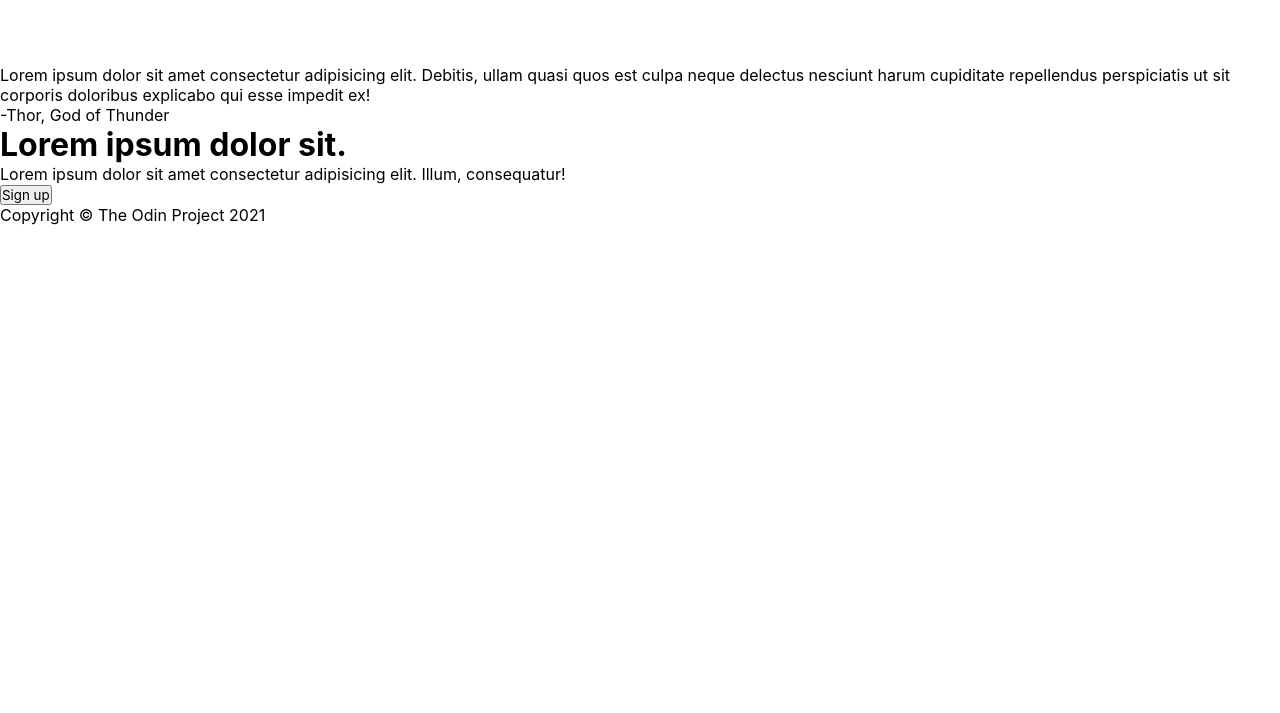
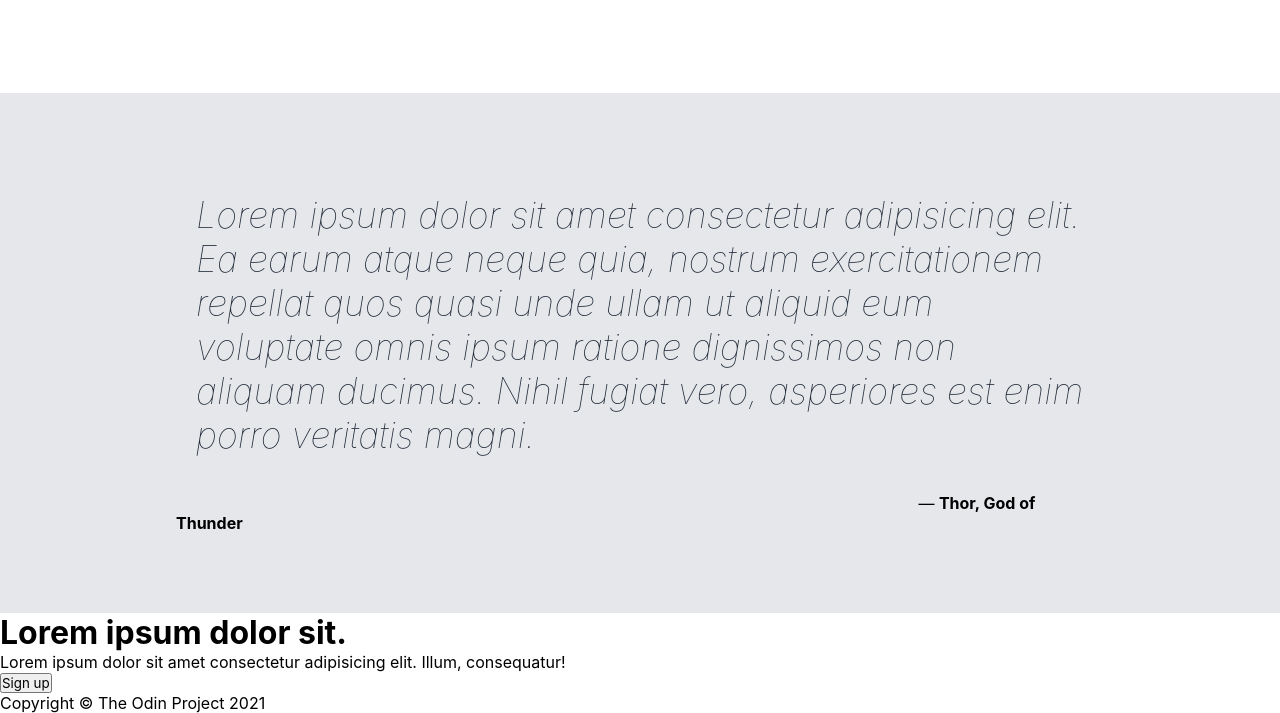
Before and after one commit to nanicoderrepo/landing-page, a plain HTML site: page index.html in a window 1280 px wide. Shown: the part 940-1653 px from the top of the page. Before the commit the page ends 1165 px from the top, so only its background shows below. Drawn offline with Linux system fonts and the light colour scheme.

Commit message:
update style for quote section

```diff
--- a/index.html
+++ b/index.html
@@ -68,9 +68,14 @@
                 </div>
             </div>
         </div>
-        <div class="quote">
-            <p>Lorem ipsum dolor sit amet consectetur adipisicing elit. Debitis, ullam quasi quos est culpa neque delectus nesciunt harum cupiditate repellendus perspiciatis ut sit corporis doloribus explicabo qui esse impedit ex!</p>
-            <span class="bottom-text">-Thor, God of Thunder</span>
+        <div class="quotes">
+            <figure class="quote">
+                <blockquote>
+                        Lorem ipsum dolor sit amet consectetur adipisicing elit. Ea earum atque neque quia, nostrum exercitationem repellat quos quasi unde ullam ut aliquid eum voluptate omnis ipsum ratione dignissimos non aliquam ducimus. Nihil fugiat vero, asperiores est enim porro veritatis magni.
+                </blockquote>
+                <figcaption>
+                  &mdash; <b>Thor, God of Thunder</b>  </figcaption>
+              </figure>
         </div>
         <div class="cta">
             <div class="cta">
--- a/style.css
+++ b/style.css
@@ -44,7 +44,7 @@ header .nav ul li a:hover {
     display: flex;
     flex-direction: row-reverse;
     background-color: var(--dark-bg);
-    padding: 50px 100px;
+    padding: 4em 6em;
 }
 
 .hero .left img {
@@ -132,5 +132,30 @@ header .nav ul li a:hover {
 .quote {
 }
 
+.quote {
+    margin: 0;
+    background: var(--sec-color);
+    padding: 4em 10em;
+}
+
+.quote figcaption,
+.quote blockquote {
+    margin: 1em;
+}
+
+.quote blockquote {
+    font-size: 36px;
+    font-weight: 100;
+    font-style: italic;
+    color: var(--dark-bg);
+}
+
+.quote figcaption  {
+    text-indent: 80%;
+}
+
 .cta {
 }
+
+footer {
+}
```
